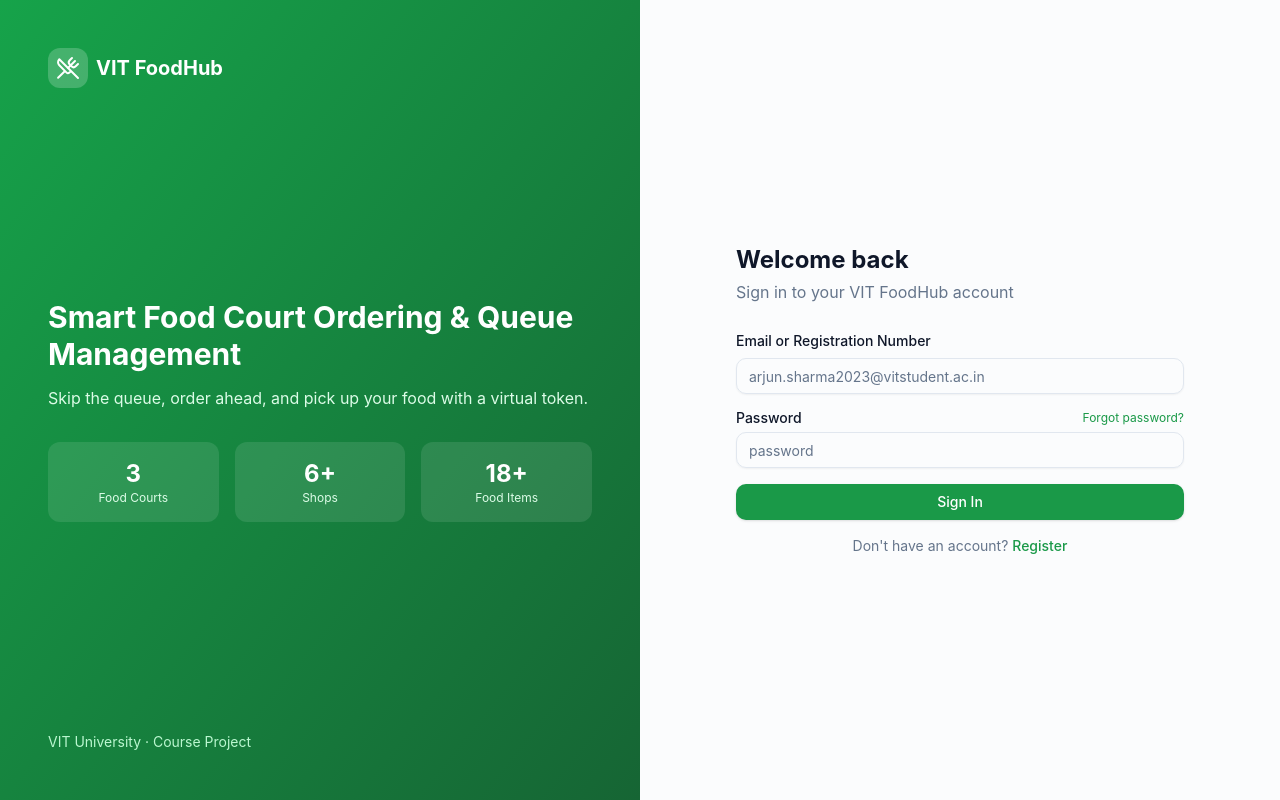
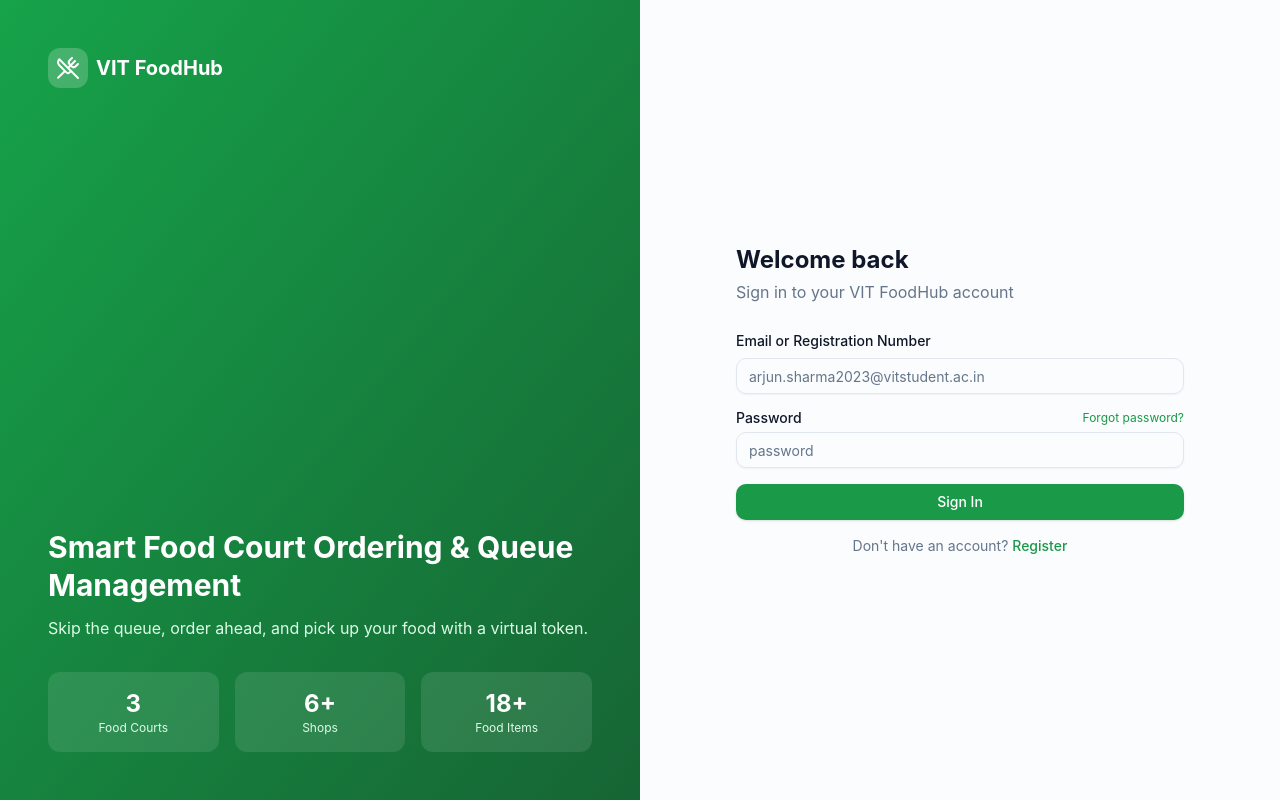
Before and after one commit to sagarawasthi123/VIT-Foodhub, a React (Vite) app: page /login in a window 1280 px wide. Built offline with nearby package versions, Linux system fonts and the light colour scheme; no server answers.

Commit message:
Update AuthLayout.tsx

```diff
--- a/src/layouts/AuthLayout.tsx
+++ b/src/layouts/AuthLayout.tsx
@@ -34,7 +34,6 @@ export function AuthLayout() {
             </div>
           </div>
         </div>
-        <p className="text-sm text-green-200">VIT University · Course Project</p>
       </div>
 
       {/* Right form panel */}
```
